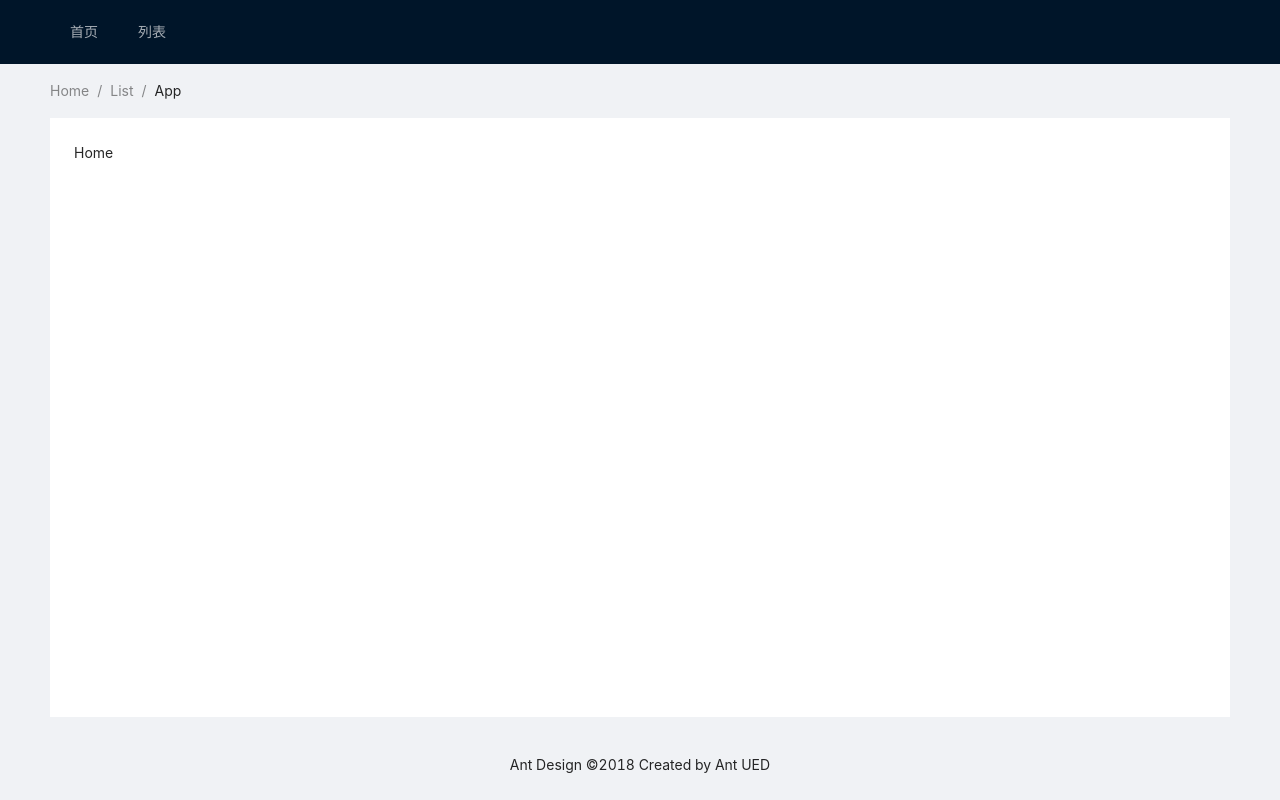
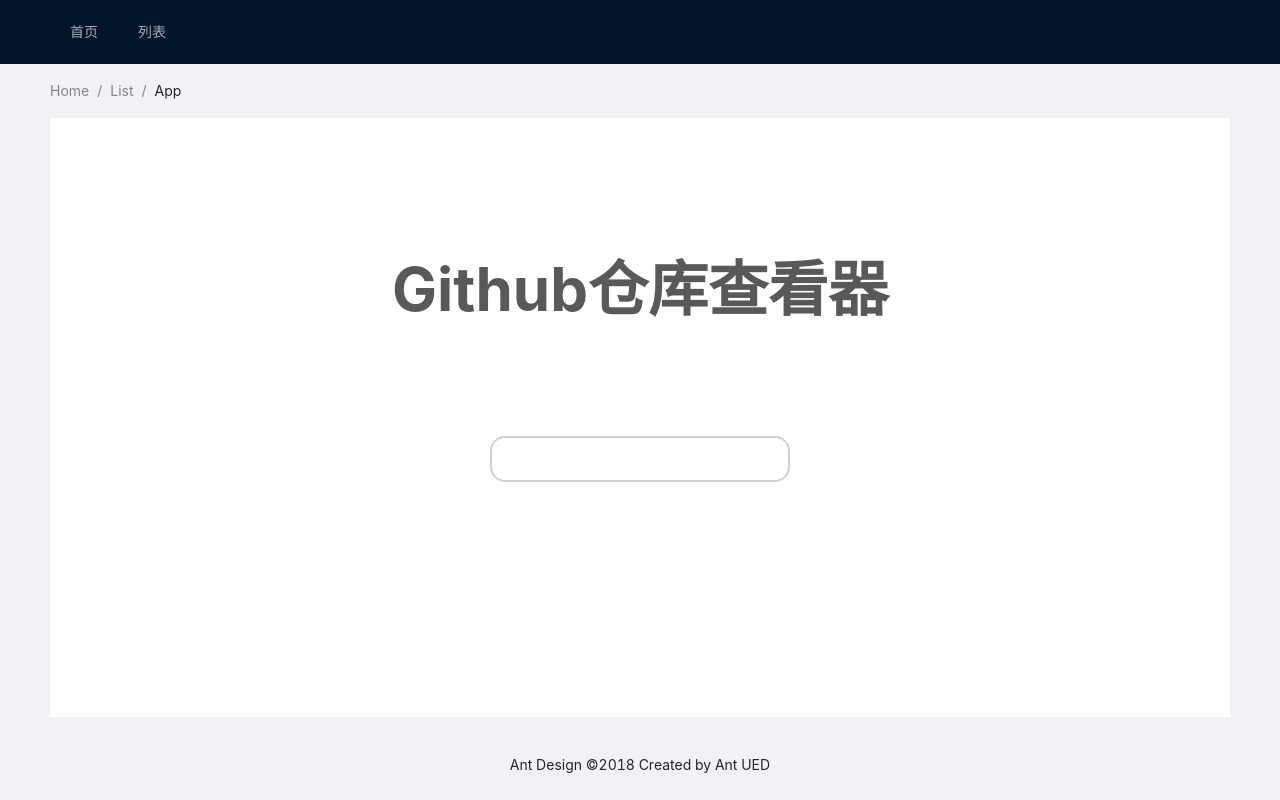
Before and after one commit to linyana/github-warehouse-search, a React (Create React App) app: page /home in a window 1280 px wide. Built offline with nearby package versions, Linux system fonts and the light colour scheme.

Commit message:
增加了input框

```diff
--- /dev/null
+++ b/src/pages/Home/Search/index.css
@@ -0,0 +1,25 @@
+.search {
+  margin-top: 100px;
+  text-align: center;
+}
+
+.search input {
+  width: 20%;
+  min-width: 300px;
+  outline: none;
+  border: 2px solid rgb(218, 206, 206);
+  border-radius: 15px;
+  padding: 5px;
+  text-align: center;
+  transition: all 0.8s;
+  height: 46px;
+  font-size: 20px;
+  font-weight: 700;
+  color: rgb(117, 159, 238);
+}
+
+.search input:focus {
+  width: 40%;
+  box-shadow: 0 0 5px rgba(117, 159, 238, 0.5);
+  border: 2px solid rgba(117, 159, 238, 0.3);
+}
--- /dev/null
+++ b/src/pages/Home/Search/index.tsx
@@ -0,0 +1,16 @@
+import React from "react";
+
+import "./index.css";
+
+export default function App() {
+  const Search = (event: React.KeyboardEvent<HTMLInputElement>) => {
+    if (event.code === "Enter") {
+      console.log(event.code);
+    }
+  };
+  return (
+    <div className={"search"}>
+      <input type="text" onKeyDown={(event) => Search(event)} />
+    </div>
+  );
+}
--- /dev/null
+++ b/src/pages/Home/index.css
@@ -0,0 +1,8 @@
+.home_title {
+  margin-top: 100px;
+  font-size: 60px;
+  font-weight: 700;
+  text-align: center;
+  color: rgba(49, 48, 48, 0.8);
+  text-shadow: 0 0 1px solid rbga(0, 0, 0, 0.1);
+}
--- a/src/pages/Home/index.tsx
+++ b/src/pages/Home/index.tsx
@@ -1,5 +1,14 @@
 import React from "react";
 
+import Search from "./Search";
+
+import "./index.css";
+
 export default function App() {
-  return <div>Home</div>;
+  return (
+    <>
+      <div className="home_title">Github仓库查看器</div>
+      <Search />
+    </>
+  );
 }
```
